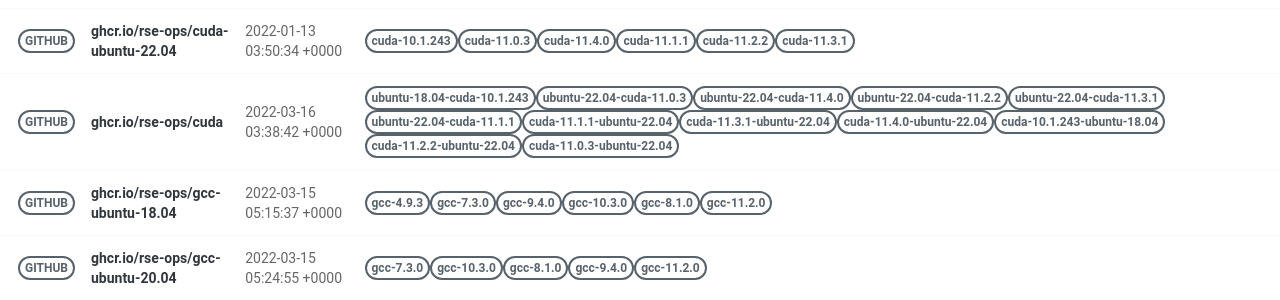
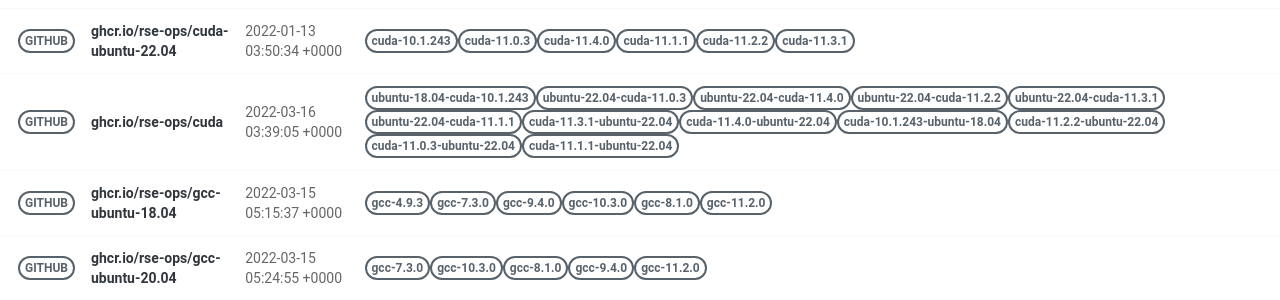
Before and after one commit to rse-ops/docker-images, a Jekyll site: the page built from pages/index.md, in a window 1280 px wide. Shown: the part 421-721 px from the top of the page. Built offline with Jekyll 4.4.1, drawn with Linux system fonts in a browser that asks for light colours; nearby versions of some CDN libraries.

Commit message:
Automated push to update library 2022-03-16

```diff
--- a/_library/ghcr.io-rse-ops-cuda.md
+++ b/_library/ghcr.io-rse-ops-cuda.md
@@ -1,7 +1,7 @@
 ---
 layout: container
 name: ghcr.io/rse-ops/cuda
-updated_at: 2022-03-16 03:38:42.163652
+updated_at: 2022-03-16 03:39:05.683163
 
 
 container_url: https://github.com/orgs/rse-ops/packages/container/package/cuda
```
Also changed, not shown: other parts of _library/ghcr.io-rse-ops-cuda.md (+3 -3 lines).
